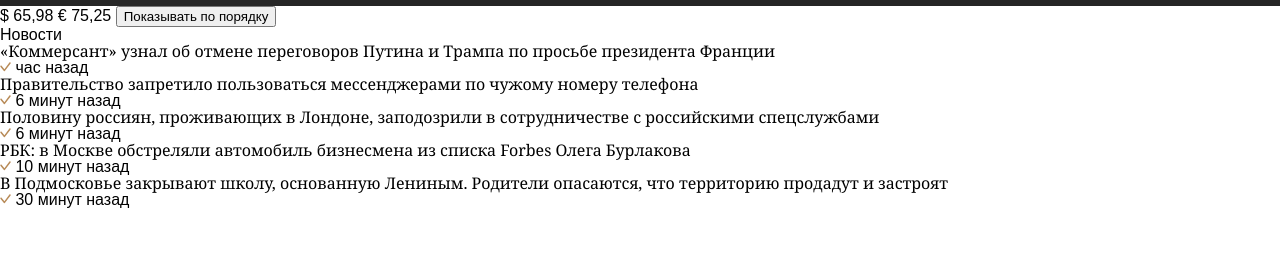
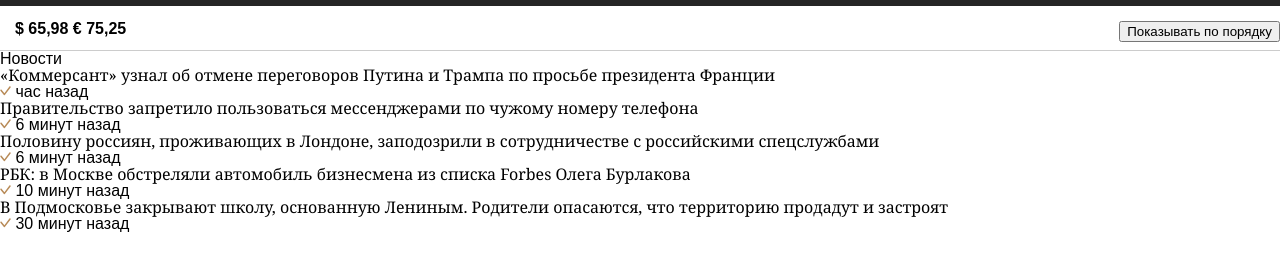
Before and after one commit to antonina-vetlugaeva/3OTR-Meduza-1, a plain HTML site: page index.html in a window 1280 px wide. Shown: the part 39-310 px from the top of the page. Drawn offline with Linux system fonts and the light colour scheme.

Commit message:
Добавили стили для панели

```diff
--- a/styles/style.css
+++ b/styles/style.css
@@ -1,6 +1,8 @@
 @import "reset.css";
 
 * {
+  box-sizing: border-box;
+
   -webkit-font-smoothing: antialiased;
   -moz-osx-font-smoothing: grayscale;
 }
@@ -48,3 +50,20 @@ body > header ul {
 body > header li {
   padding-right: 15px;
 }
+
+.panel {
+  position: relative;
+
+  height: 45px;
+  padding: 15px;
+
+  border-bottom: 1px solid #ccc;
+  background-color: #fff;
+
+  font-weight: bold;
+}
+
+.panel button {
+  position: absolute;
+  right: 0;
+}
```
